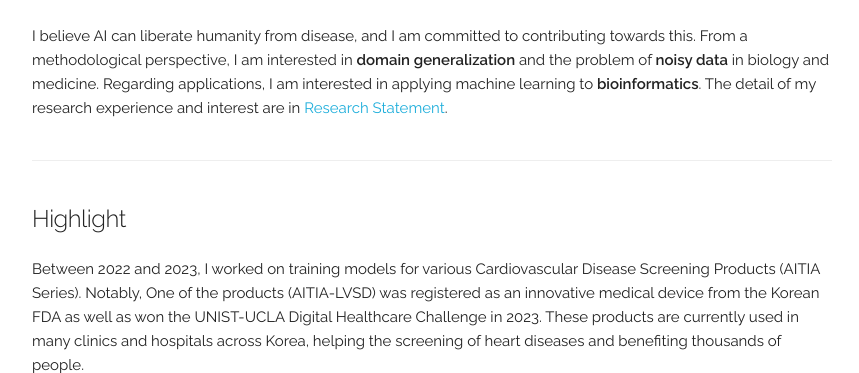
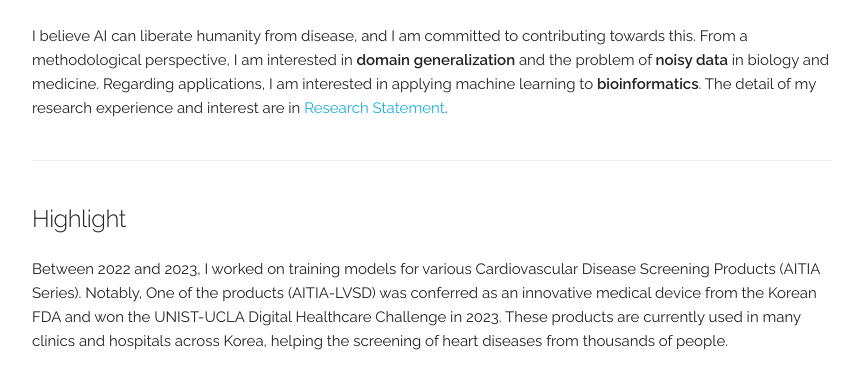
Before and after one commit to byeongtak/byeongtak.github.io, a Jekyll site: the page built from index.html, in a window 1280 px wide and 900 px high, scrolled down 534 px, cut to the strip 0-373 px from the top of the window. Shown: the whole strip, without its empty margins (208-1067 px from the left). Built offline with Jekyll 4.4.1, drawn with Linux system fonts in a browser that asks for light colours.

Commit message:
Update index.html

```diff
--- a/index.html
+++ b/index.html
@@ -49,8 +49,8 @@ layout: default
 <div class="docs-section" id="highlight">
   <h5>Highlight</h5>
 	Between 2022 and 2023, I worked on training models for various Cardiovascular Disease Screening Products (AITIA Series).
-	Notably, One of the products (AITIA-LVSD) was registered as an innovative medical device from the Korean FDA as well as won the UNIST-UCLA Digital Healthcare Challenge in 2023.
-	These products are currently used in many clinics and hospitals across Korea, helping the screening of heart diseases and benefiting thousands of people.
+	Notably, One of the products (AITIA-LVSD) was conferred as an innovative medical device from the Korean FDA and won the UNIST-UCLA Digital Healthcare Challenge in 2023.
+	These products are currently used in many clinics and hospitals across Korea, helping the screening of heart diseases from thousands of people.
 	<br><br>
 
   <!-- Responsive YouTube Video -->
```
